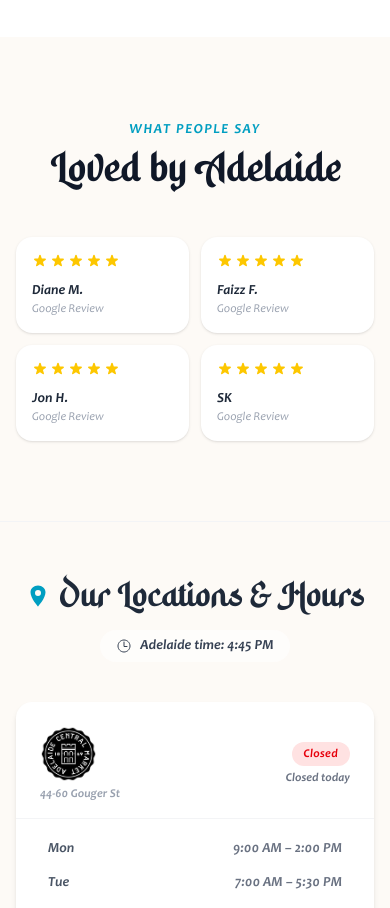
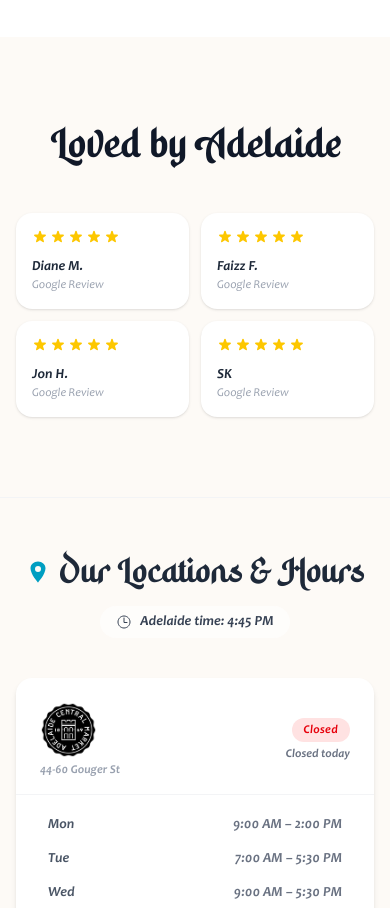
Before and after one commit to sawmeraw/gourmet-falafel, a Next.js app in the folder gourmet-falafel/: page / in a window 390 px wide. Shown: the part 5260-6168 px from the top of the page. Built offline with nearby package versions, Linux system fonts and the light colour scheme.

Commit message:
testimonial title text hidden on mobile

```diff
--- a/gourmet-falafel/src/components/Testimonials.tsx
+++ b/gourmet-falafel/src/components/Testimonials.tsx
@@ -43,7 +43,7 @@ export default function Testimonials() {
       <div className="container mx-auto">
 
         <div className="text-center mb-12">
-          <span className="text-[color:var(--color-primary)] text-sm font-semibold tracking-widest uppercase">What People Say</span>
+          <span className="hidden sm:inline text-[color:var(--color-primary)] text-sm font-semibold tracking-widest uppercase">What People Say</span>
           <h2 className="text-4xl md:text-5xl font-bold text-gray-900 mt-2">Loved by Adelaide</h2>
         </div>
 
```
